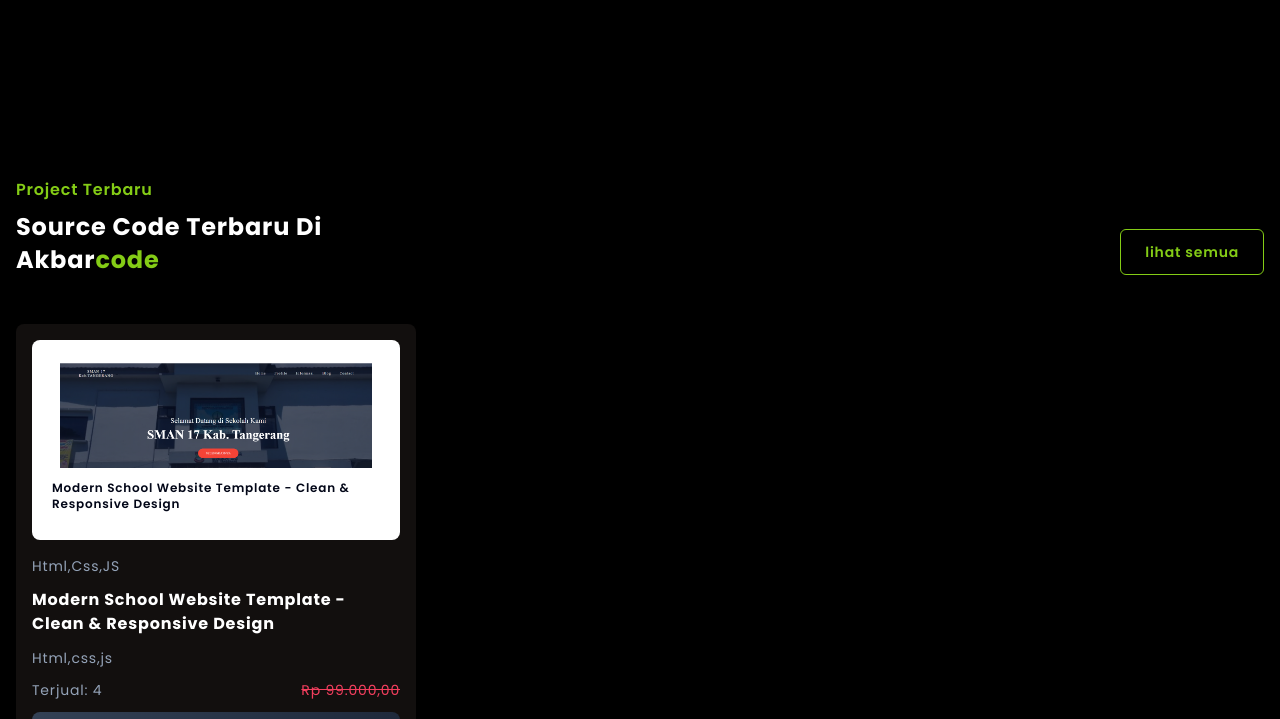
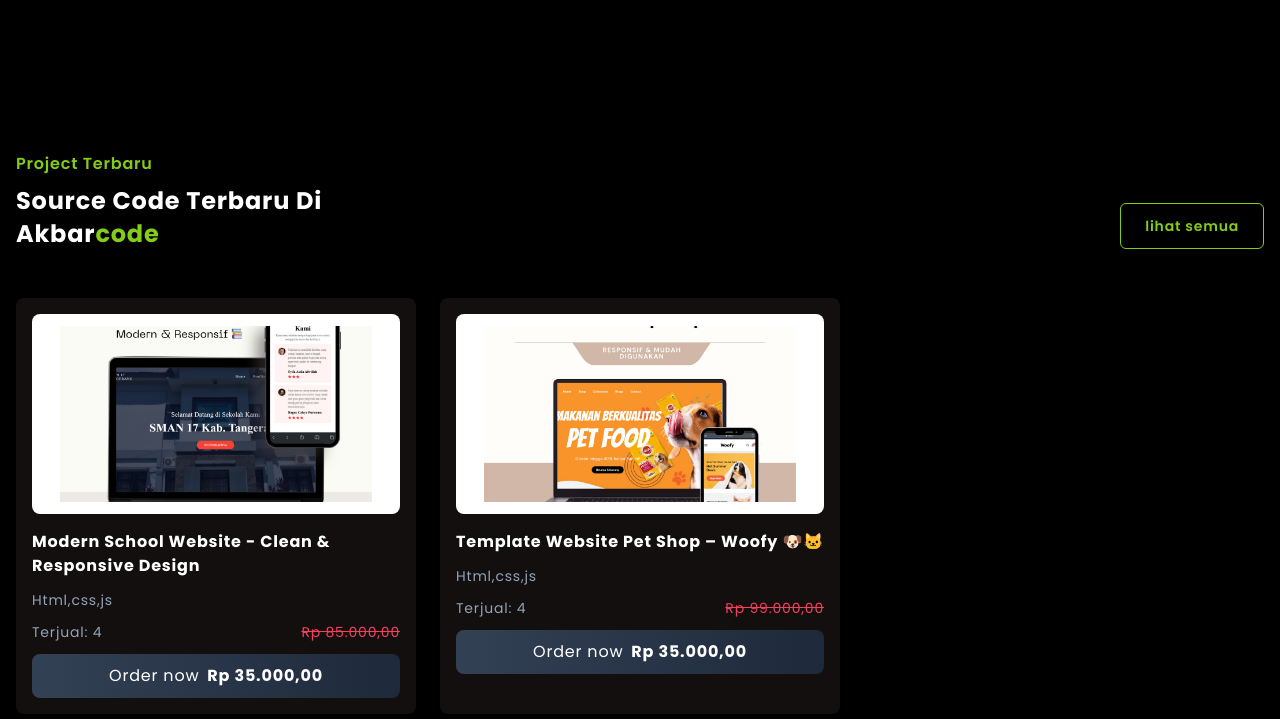
Before and after one commit to AkbarHD/website-freelance-tailwind, a website: page src/index.html in a window 1280 px wide. Shown: the part 2063-2782 px from the top of the page. Drawn offline with nearby package versions, Linux system fonts and the light colour scheme; files whose address does not match are found by name.

Commit message:
revisi thumbnail product

```diff
--- a/src/index.html
+++ b/src/index.html
@@ -385,25 +385,63 @@
                         <!-- Image Container -->
                         <div
                             class="bg-white rounded-lg relative overflow-hidden flex justify-center items-center h-[240px] md:h-[200px] py-2 md:py-3">
+                            <!-- <div class="w-[90%] h-[90%] md:w-[85%] md:h-[100%]">
+                                <img src="/kelas/resized_card_image.png" class="w-full h-full object-cover" alt="">
+                            </div> -->
                             <div class="w-[90%] h-[90%] md:w-[85%] md:h-[100%]">
-                                <img src="/kelas/resized_card_image.png" class="w-full h-full object-cover" alt="">
+                                <img src="../public/thumnail-sekolah.png" class="w-full h-full object-cover" alt="">
                             </div>
 
-                            <!-- Title Overlay -->
-                            <div class="bg-white backdrop-blur-sm w-full absolute bottom-4 px-5 py-3">
-                                <h2 class="text-slate-950 font-semibold text-xs ">Modern School Website Template - Clean
-                                    & Responsive Design</h2>
-                            </div>
+
                         </div>
 
                         <!-- Content -->
                         <div class="mt-4 space-y-3">
                             <!-- Category Tag -->
-                            <div class="text-sm text-slate-400">Html,Css,JS</div>
 
                             <!-- Title -->
-                            <h1 class="text-white font-bold text-md">Modern School Website Template - Clean & Responsive
+                            <h1 class="text-white font-bold text-md">Modern School Website - Clean & Responsive
                                 Design</h1>
+
+                            <!-- Subtitle -->
+                            <p class="text-slate-400 text-sm">Html,css,js</p>
+
+                            <!-- Price Info -->
+                            <div class="flex justify-between items-center">
+                                <p class="text-slate-400 text-sm">Terjual: 4</p>
+                                <p class="text-rose-500 line-through text-sm">Rp 85.000,00</p>
+                            </div>
+
+                            <!-- Order Button -->
+                            <a href="https://lynk.id/akbarhd/AbAkrrj" target="_blank"
+                                class="mt-4 bg-gradient-to-r from-slate-700 to-slate-800 text-white w-full py-2.5 rounded-lg flex items-center justify-center gap-2 hover:opacity-90 transition-opacity">
+                                Order now
+                                <span class="font-bold">Rp 35.000,00</span>
+                            </a>
+                        </div>
+                    </div>
+
+                    <!-- card 2 -->
+                    <div class="bg-kedua rounded-lg overflow-hidden p-4">
+                        <!-- Image Container -->
+                        <div
+                            class="bg-white rounded-lg relative overflow-hidden flex justify-center items-center h-[240px] md:h-[200px] py-2 md:py-3">
+                            <!-- <div class="w-[90%] h-[90%] md:w-[85%] md:h-[100%]">
+                                <img src="/kelas/resized_card_image.png" class="w-full h-full object-cover" alt="">
+                            </div> -->
+                            <div class="w-[90%] h-[90%] md:w-[85%] md:h-[100%]">
+                                <img src="../public/thumbnail-dogs.png" class="w-full h-full object-cover" alt="">
+                            </div>
+
+
+                        </div>
+
+                        <!-- Content -->
+                        <div class="mt-4 space-y-3">
+                            <!-- Category Tag -->
+
+                            <!-- Title -->
+                            <h1 class="text-white font-bold text-md">Template Website Pet Shop – Woofy 🐶🐱</h1>
 
                             <!-- Subtitle -->
                             <p class="text-slate-400 text-sm">Html,css,js</p>
@@ -418,7 +456,7 @@
                             <a href="https://lynk.id/akbarhd/AbAkrrj" target="_blank"
                                 class="mt-4 bg-gradient-to-r from-slate-700 to-slate-800 text-white w-full py-2.5 rounded-lg flex items-center justify-center gap-2 hover:opacity-90 transition-opacity">
                                 Order now
-                                <span class="font-bold">Rp 25.000,00</span>
+                                <span class="font-bold">Rp 35.000,00</span>
                             </a>
                         </div>
                     </div>
```
Also changed, not shown: public/thumbnail-dogs.png (added), public/thumnail-sekolah.png (added), src/output.css.
